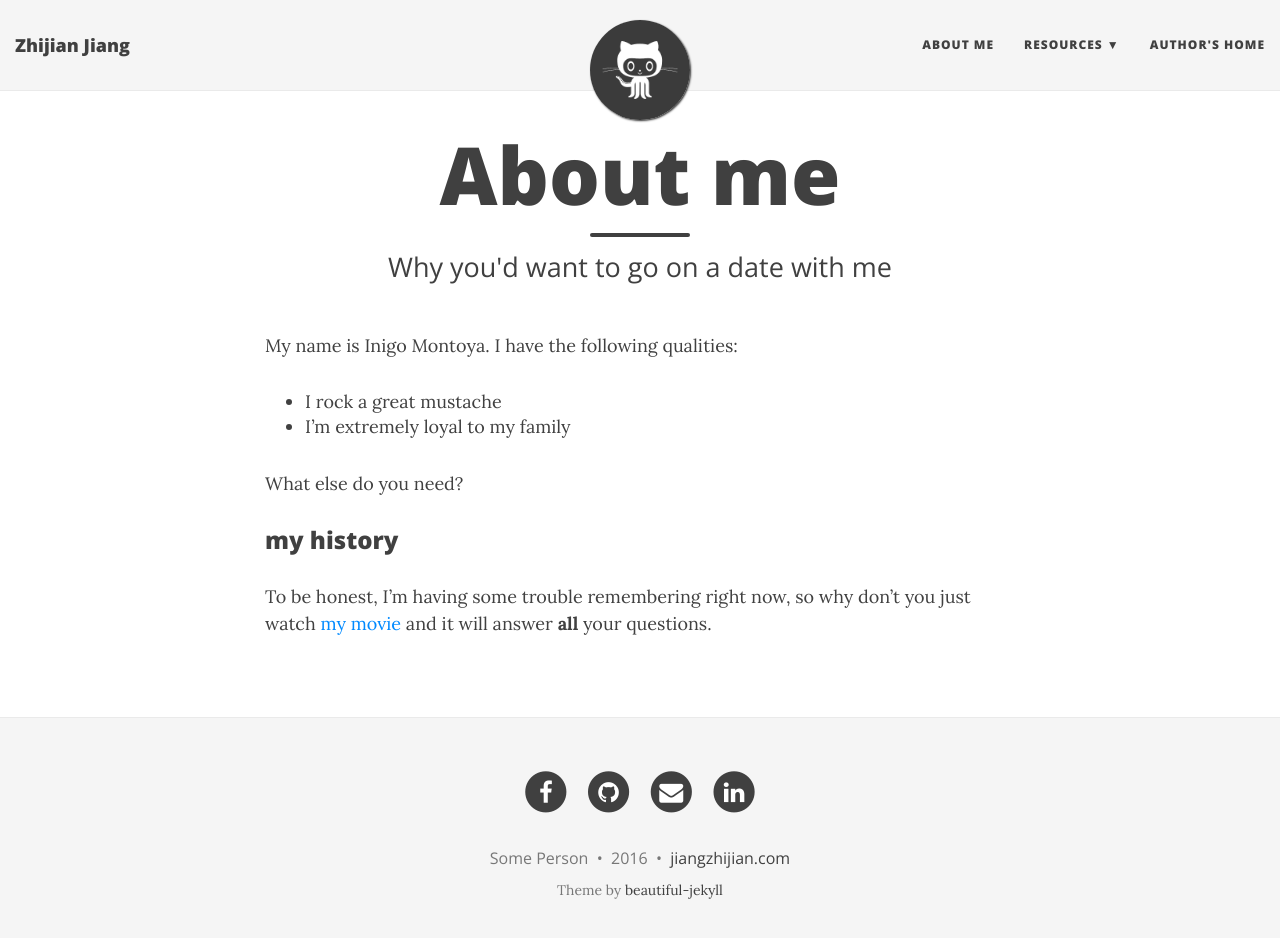
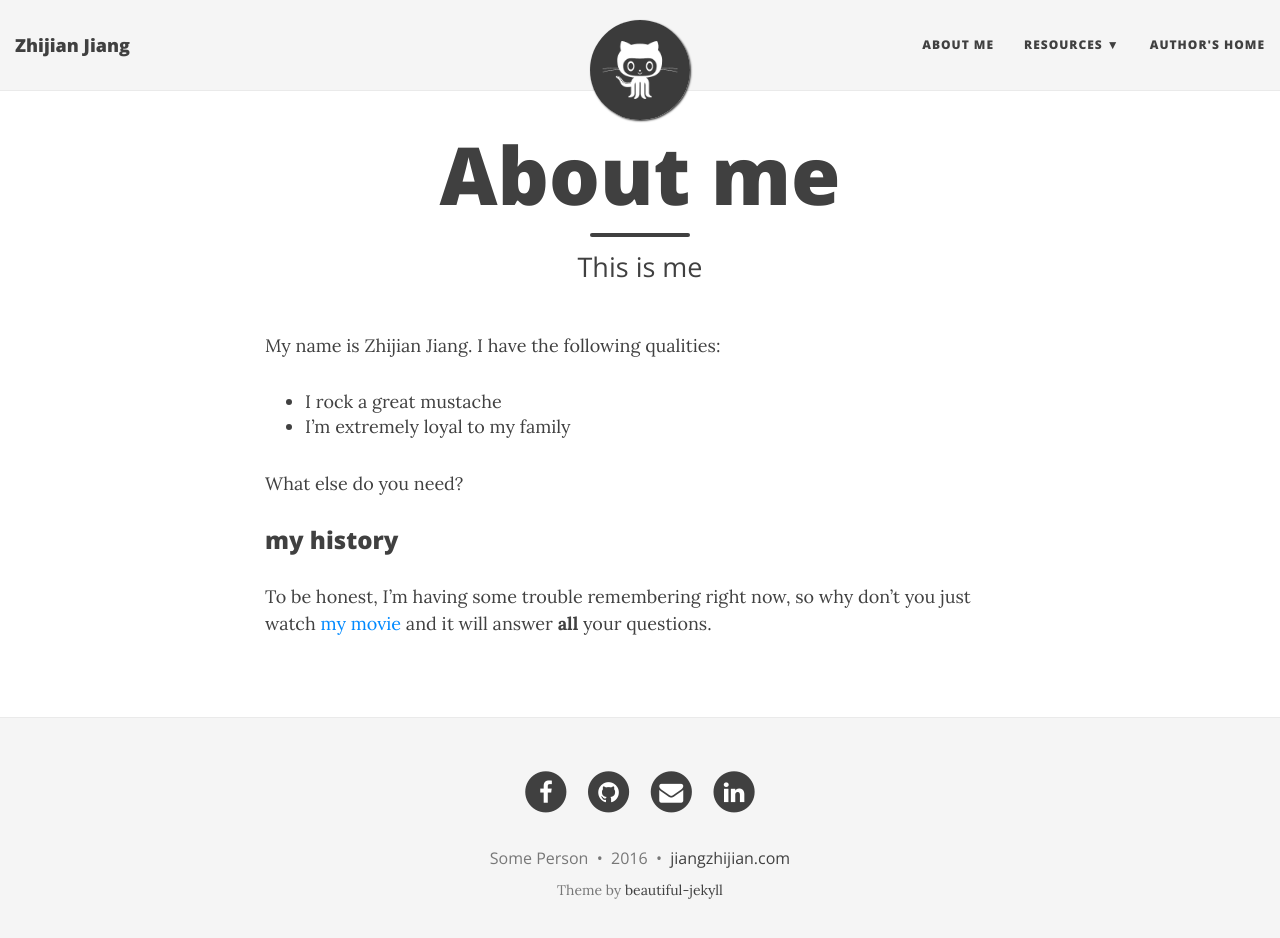
Before and after one commit to softwarelight/ZhijianJiang, a Jekyll site: the page built from aboutme.md, in a window 1280 px wide and 951 px high. Shown: the top 938 px of the window. Built offline with Jekyll 4.4.1, drawn with Linux system fonts in a browser that asks for light colours; nearby versions of some CDN libraries.

Commit message:
1. adjust index.html 2. adjust aboutme.md

```diff
--- a/aboutme.md
+++ b/aboutme.md
@@ -1,10 +1,10 @@
 ---
 layout: page
 title: About me
-subtitle: Why you'd want to go on a date with me
+subtitle: This is me
 ---
 
-My name is Inigo Montoya. I have the following qualities:
+My name is Zhijian Jiang. I have the following qualities:
 
 - I rock a great mustache
 - I'm extremely loyal to my family
```
